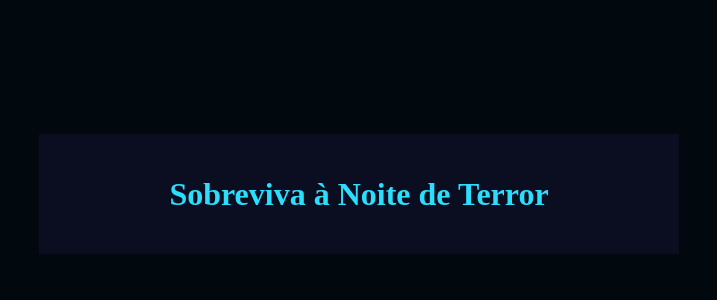
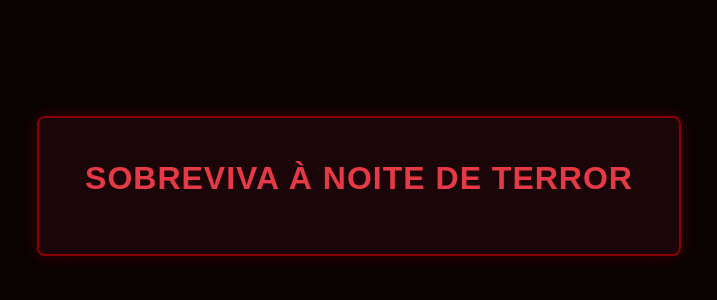
Before and after one commit to leticiawiggers-sketch/let, a plain HTML site: page index.html in a window 1280 px wide. Shown: the part 214-514 px from the top of the page, without its empty margins (281-998 px from the left). Drawn offline with Linux system fonts and the light colour scheme.

Commit message:
Update style.css

```diff
--- a/style.css
+++ b/style.css
@@ -1,10 +1,9 @@
-:root{
-    --cor-fundo: #01080E ;
-    --cor-principal: #0B0D20 ;
-    --cor-secundaria: #212333;
-    --cor-destaque: #2BDEFD;
-    --cor-texto: #D7F9FF;
-
+:root {
+    --cor-fundo: #0a0203;
+    --cor-principal: #1a0508;
+    --cor-secundaria: #330a10;
+    --cor-destaque: #8b0000; /* Vermelho Vinho / Sangue */
+    --cor-texto: #f5e6e8;
 }
 
 body {
@@ -14,30 +13,46 @@ body {
     justify-content: center;
     align-items: center;
     min-height: 100vh;
+    font-family: Arial, sans-serif;
+    margin: 0;
 }
 
-.caixa-principal{
+.caixa-principal {
     background-color: var(--cor-principal);
     width: 90%;
     max-width: 600px;
     text-align: center;
     padding: 20px;
+    border: 2px solid var(--cor-destaque);
+    border-radius: 8px;
+    box-shadow: 0 0 15px rgba(139, 0, 0, 0.4);
 }
 
-h1{
-    color: var(--cor-destaque);
+h1 {
+    color: #e63946;
+    text-transform: uppercase;
+    letter-spacing: 1px;
+}
+
+.caixa-alternativas {
+    display: flex;
+    flex-direction: column;
+    gap: 10px;
+    margin-top: 15px;
 }
 
 button {
     background-color: var(--cor-secundaria);
     color: var(--cor-texto);
-    border: none;
-    border-radius: 15px;
+    border: 1px solid var(--cor-destaque);
+    border-radius: 8px;
     padding: 15px;
-    transition: background-color 0.3s;
+    font-size: 1rem;
+    cursor: pointer;
+    transition: all 0.3s ease;
 }
 
-button:hover{
+button:hover {
     background-color: var(--cor-destaque);
-    color: var(--cor-principal);
+    color: #ffffff;
 }
```
